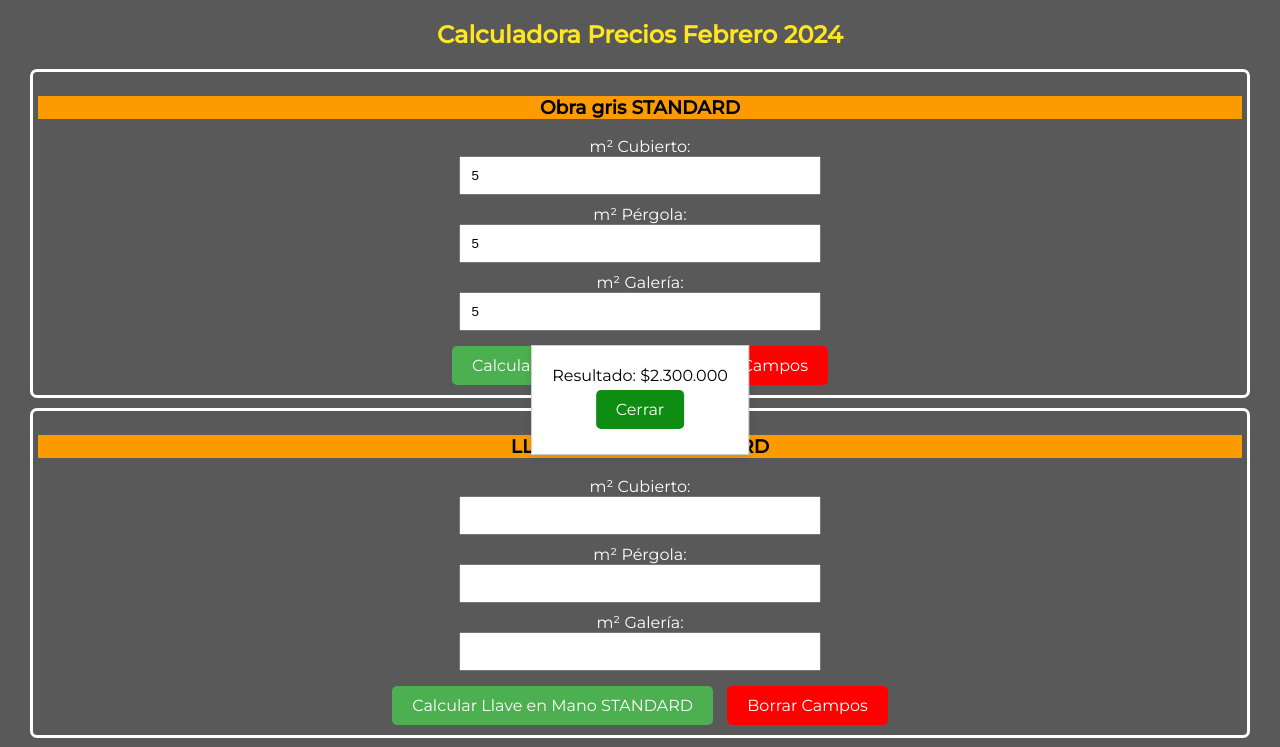
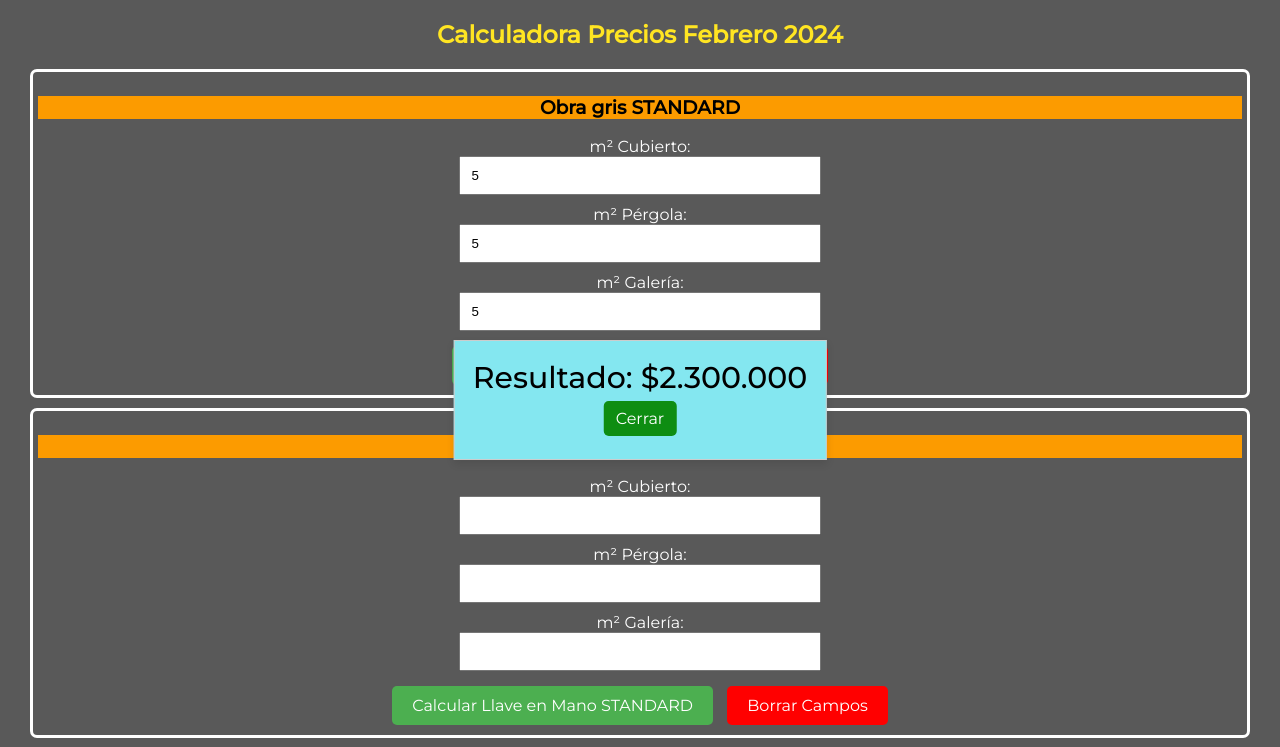
Before and after one commit to Osvald-dev/CalculadoraPrecios, a plain HTML site: page index.html in a window 1280 px wide. Both pictures are taken after typing "5", "5", "5" into the empty fields and a click on the button "Calcular STANDARD". Shown: the top 747 px of the page. Drawn offline with Linux system fonts and the light colour scheme.

Commit message:
actualización popup

```diff
--- a/styles.css
+++ b/styles.css
@@ -64,8 +64,8 @@ button:hover {
   top: 50%;
   left: 50%;
   transform: translate(-50%, -50%);
-  background-color: #fff;
-  padding: 20px;
+  background-color: #84e7f0;
+  padding: 18px;
   border: 1px solid #ccc;
   box-shadow: 0 4px 8px rgba(0, 0, 0, 0.1);
   z-index: 1000;
@@ -77,12 +77,16 @@ button:hover {
 }
 
 .popup p {
-  font-size: 24px;
+  font-size: 36px;
+  font-weight: 700;
   /* Ajusta el tamaño del texto según tus preferencias */
 }
-
+#popupContent{
+  font-size: 30px;
+  font-weight: 500;
+}
 .popup button {
-  padding: 10px 20px;
+  padding: 8px 12px;
   font-size: 16px;
   cursor: pointer;
   border: none;
```
